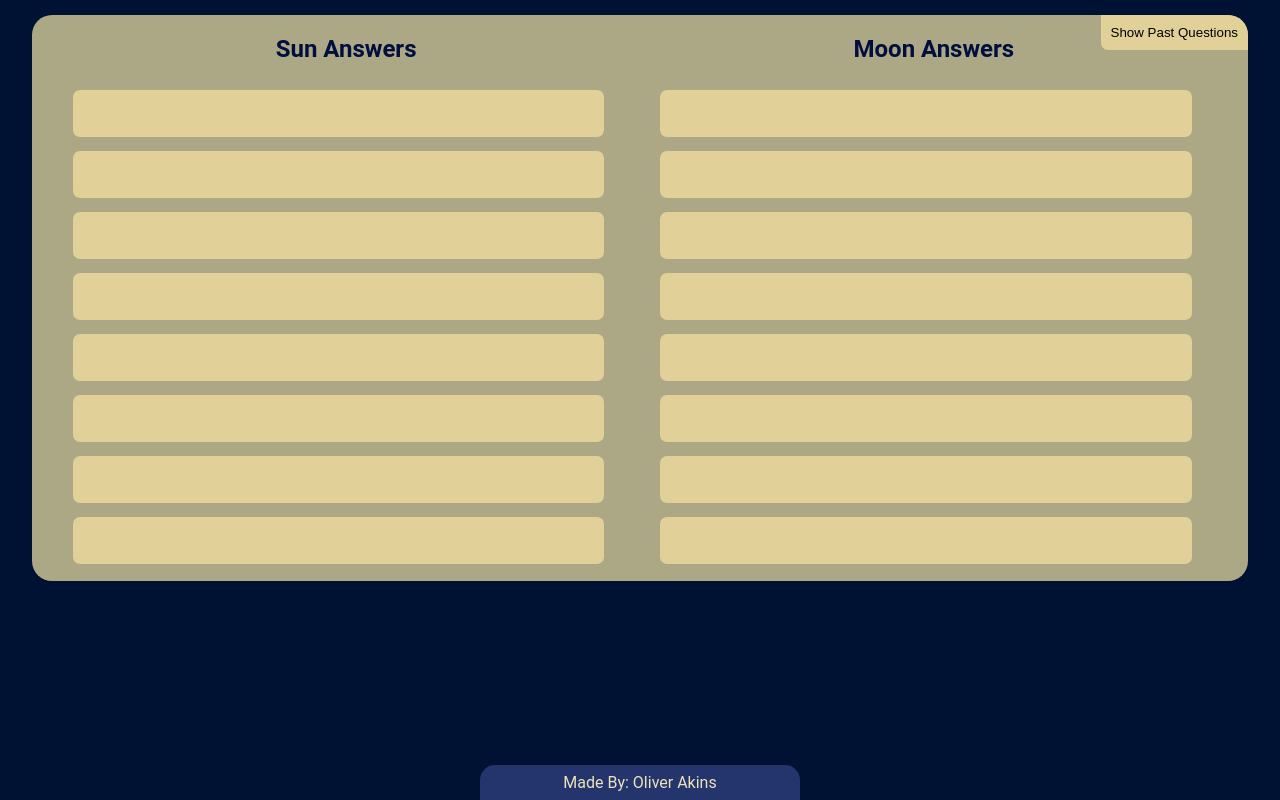
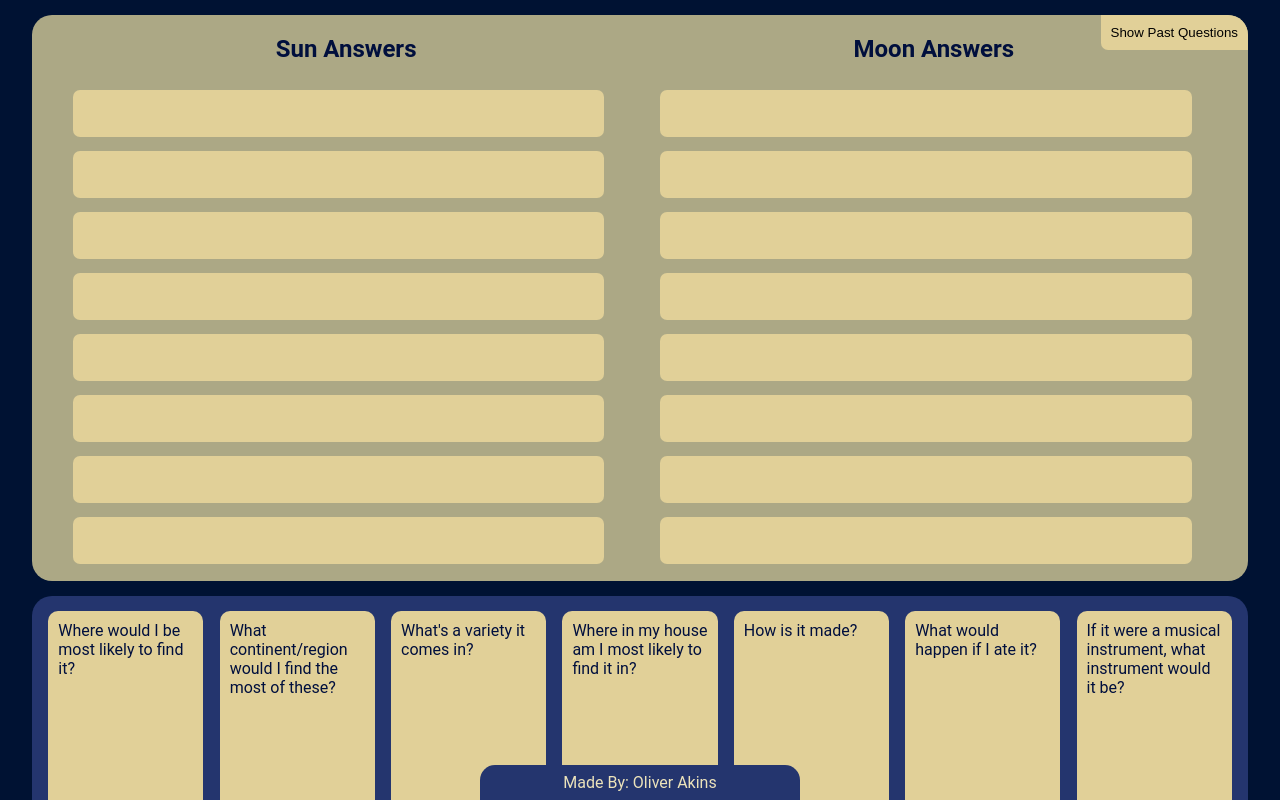
Before and after one commit to Oliver-Akins/Phantom-Ink-Online, a Vue app in the folder web/: page / in a window 1280 px wide. Built offline with nearby package versions, Linux system fonts and the light colour scheme.

Commit message:
Add Hand markup, styling, and some functionality.

```diff
--- a/web/src/components/Hand.vue
+++ b/web/src/components/Hand.vue
@@ -1,18 +1,216 @@
 <template>
-	<div id="PlayerHand"></div>
+	<div id="PlayerHand">
+		<div
+			class="card clickable"
+			v-for="cardIndex in questions.length"
+			:key="`card_${cardIndex}`"
+			@click.self="handleCardClick(cardIndex)"
+		>
+			{{questions[cardIndex - 1]}}
+		</div>
+		<ModalAnimation
+			:show="showQuestionConfirm"
+			:closable="false"
+			@closed="showQuestionConfirm = false"
+		>
+			<h2 class="centre">Send Card?</h2>
+			<p class="centre">
+				You're about to send the below question to your {{ $store.state.writer_name.toLowerCase() }}, are you sure?
+			</p>
+			<p class="question-quote centre">
+				"{{ questions[targetQuestion] }}"
+			</p>
+			<div class="button-container">
+				<button
+					class="confirm clickable"
+					@click.stop="confirmSend()"
+				>
+					Send Card
+				</button>
+				<button
+					class="cancel clickable"
+					@click.stop="showQuestionConfirm = false"
+				>
+					Don't Send Card
+				</button>
+			</div>
+		</ModalAnimation>
+		<ModalAnimation
+			:show="showDoneModal"
+			:closable="false"
+			@closed="showDoneModal = false"
+		>
+			<h2 class="centre">Finished Writing?</h2>
+			<p class="centre">
+				You're about to finish writing for the turn, this will send the
+				card to the discard pile. You will still be able to view it from
+				the past questions pile using the "Past Questions" button in the
+				upper right corner of the game board.
+			</p>
+			<div class="button-container">
+				<button
+					class="confirm clickable"
+					@click.stop="confirmDone()"
+				>
+					Done With Card
+				</button>
+				<button
+					class="cancel clickable"
+					@click.stop="showDoneModal = false"
+				>
+					Not Done With Card
+				</button>
+			</div>
+		</ModalAnimation>
+	</div>
 </template>
 
 <script>
+import ModalAnimation from "./Modal";
+
 export default {
 	name: `PlayerHand`,
-	components: {},
+	components: {
+		"ModalAnimation": ModalAnimation,
+	},
+	data() {return {
+		targetQuestion: null,
+		showQuestionConfirm: false,
+		showDoneModal: false,
+		questions: [
+			`Where would I be most likely to find it?`,
+			`What continent/region would I find the most of these?`,
+			`What's a variety it comes in?`,
+			`Where in my house am I most likely to find it in?`,
+			`How is it made?`,
+			`What would happen if I ate it?`,
+			`If it were a musical instrument, what instrument would it be?`
+		]
+	}},
 	computed: {},
-	methods: {},
-	sockets: {},
+	methods: {
+		handleCardClick(cardIndex) {
+			/**
+			 * Handles the different types of clicks that can happen for the
+			 * cards of the different roles.
+			 */
+			if (this.$store.state.role == this.$store.state.guesser_name)
+				this.promptQuestionConfirm(cardIndex);
+			else if (this.$store.state.role == this.$store.state.writer_name)
+				this.showDoneModal = true;
+			else
+				console.error(`Invalid role: ${this.$store.state.role}`);
+		},
+		promptQuestionConfirm(cardIndex) {
+			this.targetQuestion = cardIndex - 1;
+			this.showQuestionConfirm = true;
+		},
+		confirmSend() {
+			/**
+			 * The guesser wants to send the question to the writer, this handles
+			 * closing the modal and sends then sends the data to the server
+			 */
+			this.showQuestionConfirm = false;
+			let data = {
+				text: this.questions[this.targetQuestion],
+				from: `guesser`,
+				team: this.$store.state.team,
+			}
+			// TODO -> send data to server
+		},
+		confirmDone() {
+			/**
+			 * This sends all the cards in the player's hand to the server so
+			 * that it can add them to the discard pile so they are viewable
+			 * in the PastQuestions insert
+			 */
+			this.showDoneModal = false;
+			let data = {
+				questions: this.questions,
+				team: this.$store.state.team,
+			}
+			this.questions = [];
+			// TODO -> send data to the WSS
+		},
+	},
+	sockets: {
+		NewCard(data) {
+			/**
+			 * Triggered when the client gets a new card for their hand, if the
+			 * "from" property is set to "deck" that means the deck game is
+			 * replenishing the hand of the guesser after they sent a card to the
+			 * writer, if it's set to "guesser", this is being received from the
+			 * guesser and the spirit has to answer it.
+			 *
+			 * data = {
+			 *     text: string,
+			 *     from: "guesser" | "deck",
+			 *     team: 1 | 2,
+			 * }
+			 */
+			console.debug(`Got a new card from the ${data.from} on team ${data.team}`);
+			this.questions.push(data.text);
+		},
+	},
 }
 </script>
 
 <style scoped>
 @import "../css/theme.css";
 @import "../css/style.css";
+
+#PlayerHand {
+	background-color: var(--background2);
+	justify-content: space-evenly;
+	flex-direction: row;
+	border-radius: 20px;
+	align-items: center;
+	flex-wrap: nowrap;
+	margin: 0 auto;
+	display: flex;
+	height: 250px;
+	padding: 0px;
+	width: 95%;
+}
+
+.card {
+	background-color: var(--card-background);
+	color: var(--card-text);
+	width: calc(100% / 9);
+	border-radius: 10px;
+	padding: 10px;
+	height: 80%;
+}
+
+.question-quote {
+	font-size: large;
+}
+
+.button-container {
+	justify-content: space-evenly;
+	display: flex;
+}
+
+button {
+	border-radius: 7px;
+	border-style: none;
+	font-size: larger;
+	outline: none;
+	padding: 7px;
+	margin: 5px;
+}
+
+.confirm {
+	background-color: var(--confirm-background);
+	color: var(--confirm-text);
+}
+.confirm:hover { background-color: var(--confirm-background-darken); }
+.confirm:focus { background-color: var(--confirm-background-lighten); }
+
+.cancel {
+	background-color: var(--cancel-background);
+	color: var(--cancel-text);
+}
+.cancel:hover { background-color: var(--cancel-background-darken); }
+.cancel:focus { background-color: var(--cancel-background-lighten); }
 </style>
```
